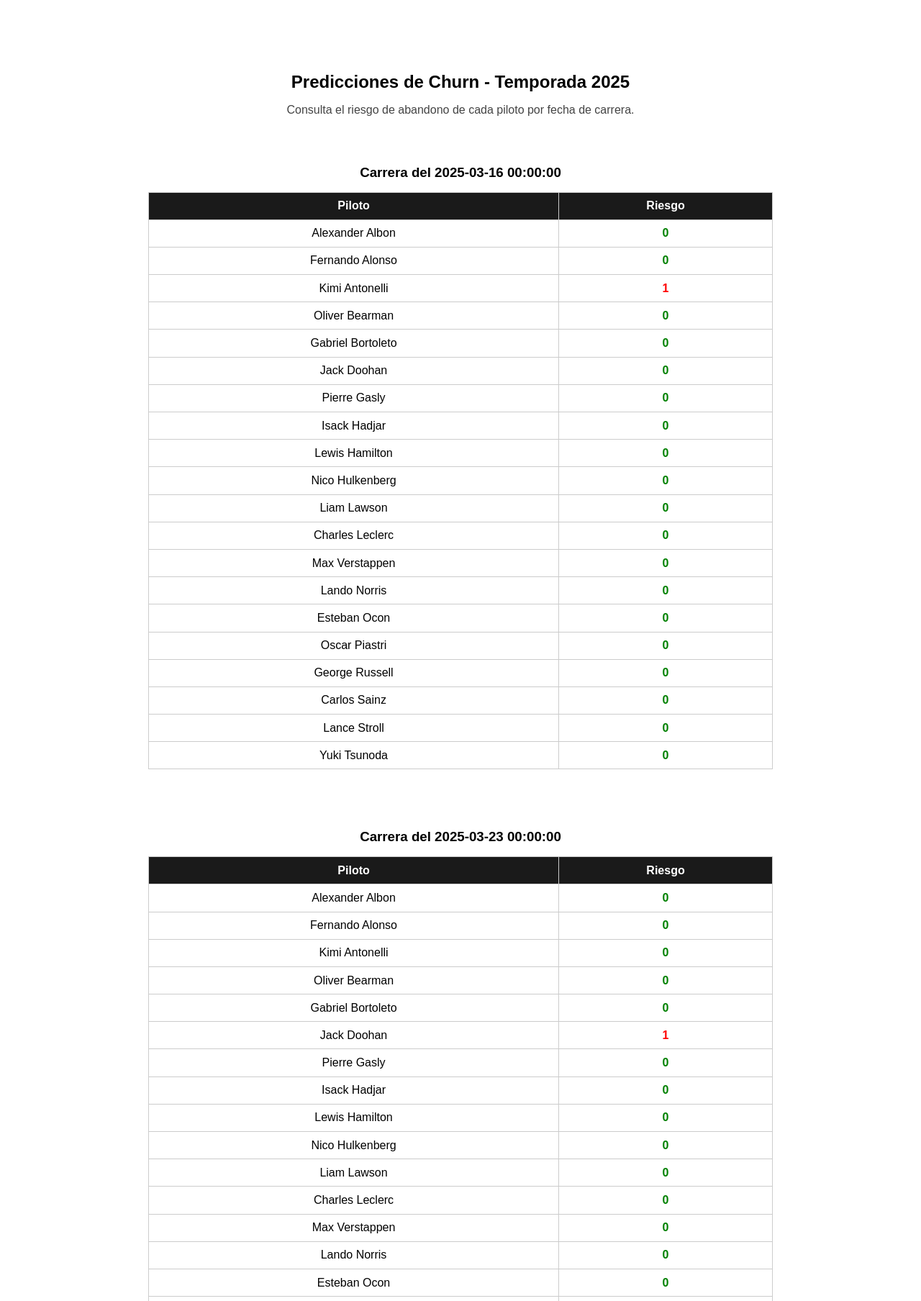
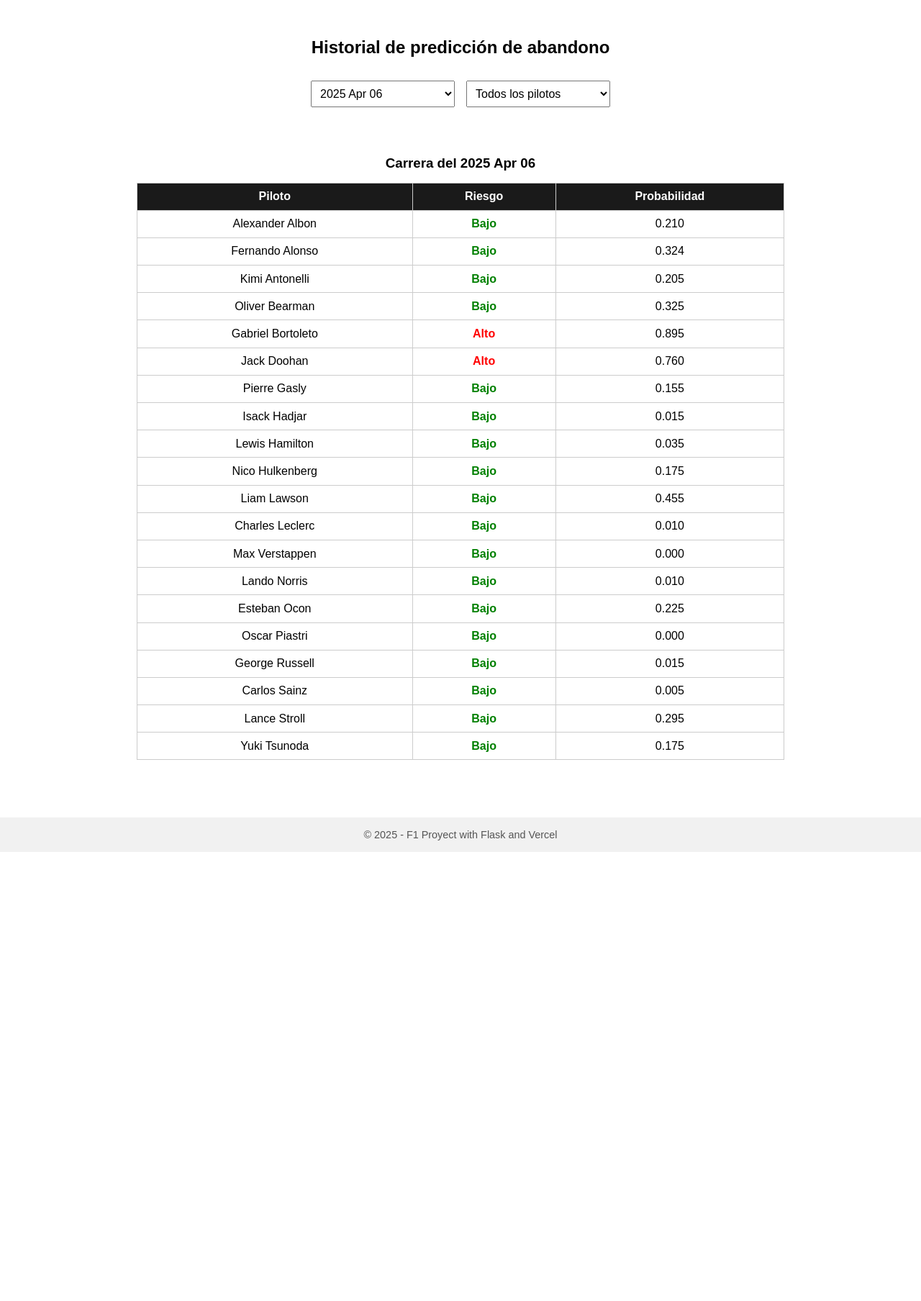
Before and after one commit to JacobHdez/DA, a Flask app: page /historical/ in a window 1280 px wide. Shown: the part 112-1920 px from the top of the page at 72% size. After the commit the page ends 1296 px from the top, so only its background shows below. Run offline with Flask 3, Linux system fonts and the light colour scheme.

Commit message:
feat: render table with filters by date and driver

```diff
--- a/api/historical/routes.py
+++ b/api/historical/routes.py
@@ -7,9 +7,11 @@
 @historical_bp.route('/', methods=('GET',))
 def index():
     df = pd.read_csv('api/static/f1_churn_predict_final.csv', parse_dates=['dtRef'])
+    df['dtRef'] = df['dtRef'].dt.strftime('%Y %b %d')
     results = {
-        date: group[['idDriver', 'f1Churn']].to_dict('records')
+        date: group[['idDriver', 'f1Churn', 'proba']].to_dict('records')
         for date, group in df.groupby('dtRef')
     }
+    all_drivers = sorted(df['idDriver'].unique())
 
-    return render_template('historical.html', results=results)
+    return render_template('historical.html', results=results, all_drivers=all_drivers)
--- a/api/templates/historical.html
+++ b/api/templates/historical.html
@@ -1,30 +1,32 @@
 {% extends "base.html" %}
 
-{% block title %}F1 Churn - Historial{% endblock %}
+{% block title %}F1 Churn - Histórico{% endblock %}
 
 {% block content %}
 <style>
-    .history-container {
-        max-width: 900px;
+    .controls {
+        display: flex;
+        justify-content: center;
+        gap: 1rem;
         margin: 2rem auto;
-        padding: 1rem;
-        text-align: center;
+        flex-wrap: wrap;
     }
 
-    .history-container h2 {
-        margin-bottom: 1rem;
-    }
-
-    .history-description {
+    select {
         font-size: 1rem;
-        color: #444;
-        margin-bottom: 2rem;
+        padding: 0.5rem;
+        min-width: 200px;
     }
 
     .race-section {
         margin: 2rem auto;
         max-width: 900px;
         padding: 1rem;
+        display: none;
+    }
+
+    .race-section.active {
+        display: block;
     }
 
     .race-header {
@@ -59,32 +61,75 @@
     }
 </style>
 
-<div class="history-container">
-    <h2>Predicciones de Churn - Temporada 2025</h2>
-    <p class="history-description">Consulta el riesgo de abandono de cada piloto por fecha de carrera.</p>
+<h2 style="text-align: center;">Historial de predicción de abandono</h2>
 
+<!-- Selectores de carrera y piloto -->
+<div class="controls">
+    <select id="raceSelector" onchange="updateTable()">
+        {% for date in results %}
+        <option value="race_{{ loop.index }}">{{ date }}</option>
+        {% endfor %}
+    </select>
+
+    <select id="driverSelector" onchange="updateTable()">
+        <option value="all">Todos los pilotos</option>
+        {% for driver in all_drivers %}
+        <option value="{{ driver }}">{{ driver }}</option>
+        {% endfor %}
+    </select>
+</div>
+
+<!-- Tablas de cada carrera -->
 {% for date, items in results.items() %}
-    <div class="race-section">
+<div class="race-section {% if loop.first %}active{% endif %}" id="race_{{ loop.index }}">
     <h3 class="race-header">Carrera del {{ date }}</h3>
     <table class="risk-table">
         <thead>
             <tr>
                 <th>Piloto</th>
                 <th>Riesgo</th>
+                <th>Probabilidad</th>
             </tr>
         </thead>
         <tbody>
             {% for item in items %}
-                <tr>
+            <tr data-driver="{{ item.idDriver }}">
                 <td>{{ item.idDriver }}</td>
-                    <td class="{{ 'risk-high' if item.f1Churn == 1 else 'risk-low' }}">
-                    {{ item.f1Churn }}
-                    </td>
+                <td class="{{ 'risk-high' if item.f1Churn == 1 else 'risk-low' }}">{{ 'Alto' if item.f1Churn == 1 else 'Bajo' }}</td>
+                <td>{{ "%.3f"|format(item.proba) }}</td>
             </tr>
             {% endfor %}
         </tbody>
     </table>
 </div>
 {% endfor %}
-</div>
+
+<script>
+    function updateTable() {
+        const raceId = document.getElementById('raceSelector').value;
+        const selectedDriver = document.getElementById('driverSelector').value;
+
+        // Ocultar todas las secciones
+        document.querySelectorAll('.race-section').forEach(section => {
+            section.classList.remove('active');
+        });
+
+        // Mostrar sección seleccionada
+        const activeSection = document.getElementById(raceId);
+        if (activeSection) {
+            activeSection.classList.add('active');
+
+            // Mostrar/Ocultar filas según piloto
+            const rows = activeSection.querySelectorAll('tbody tr');
+            rows.forEach(row => {
+                const driver = row.getAttribute('data-driver');
+                if (selectedDriver === 'all' || driver === selectedDriver) {
+                    row.style.display = '';
+                } else {
+                    row.style.display = 'none';
+                }
+            });
+        }
+    }
+</script>
 {% endblock %}
```
Lines whose indentation alone changed are shown as unchanged.
